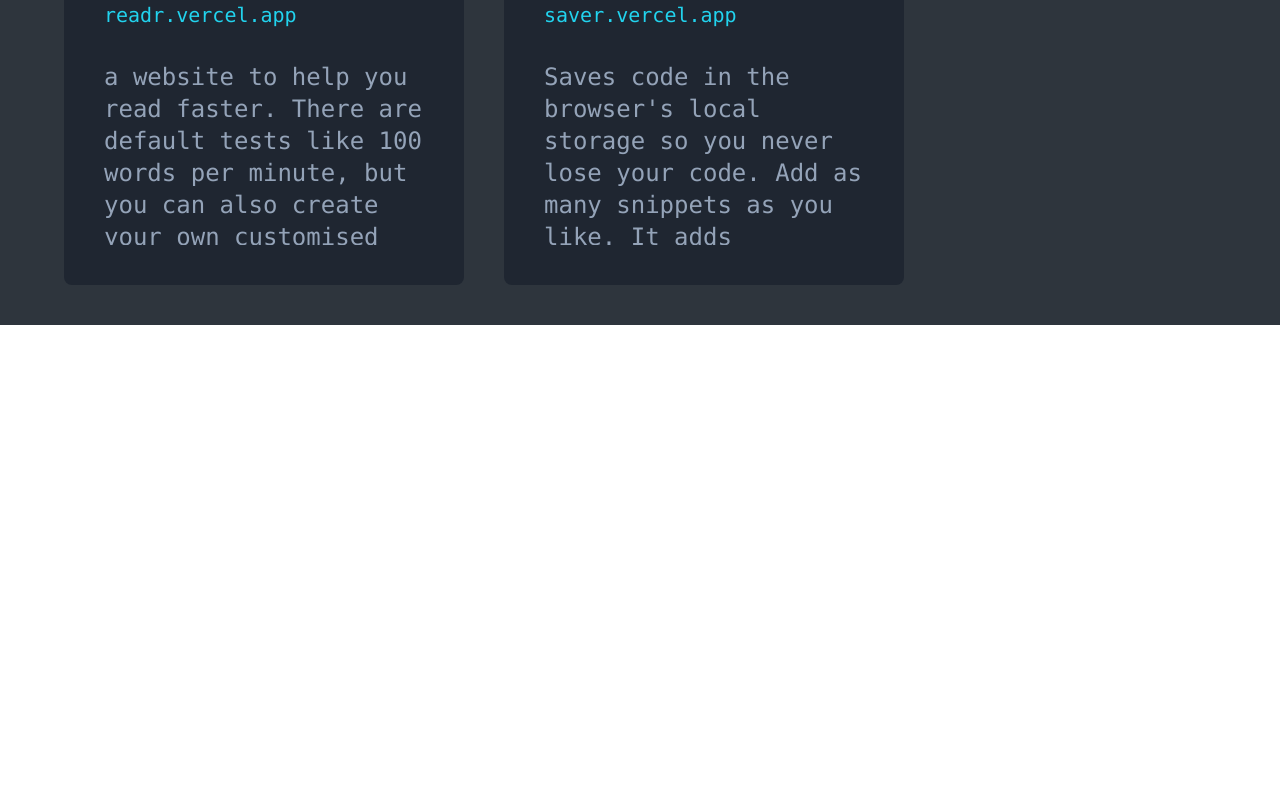
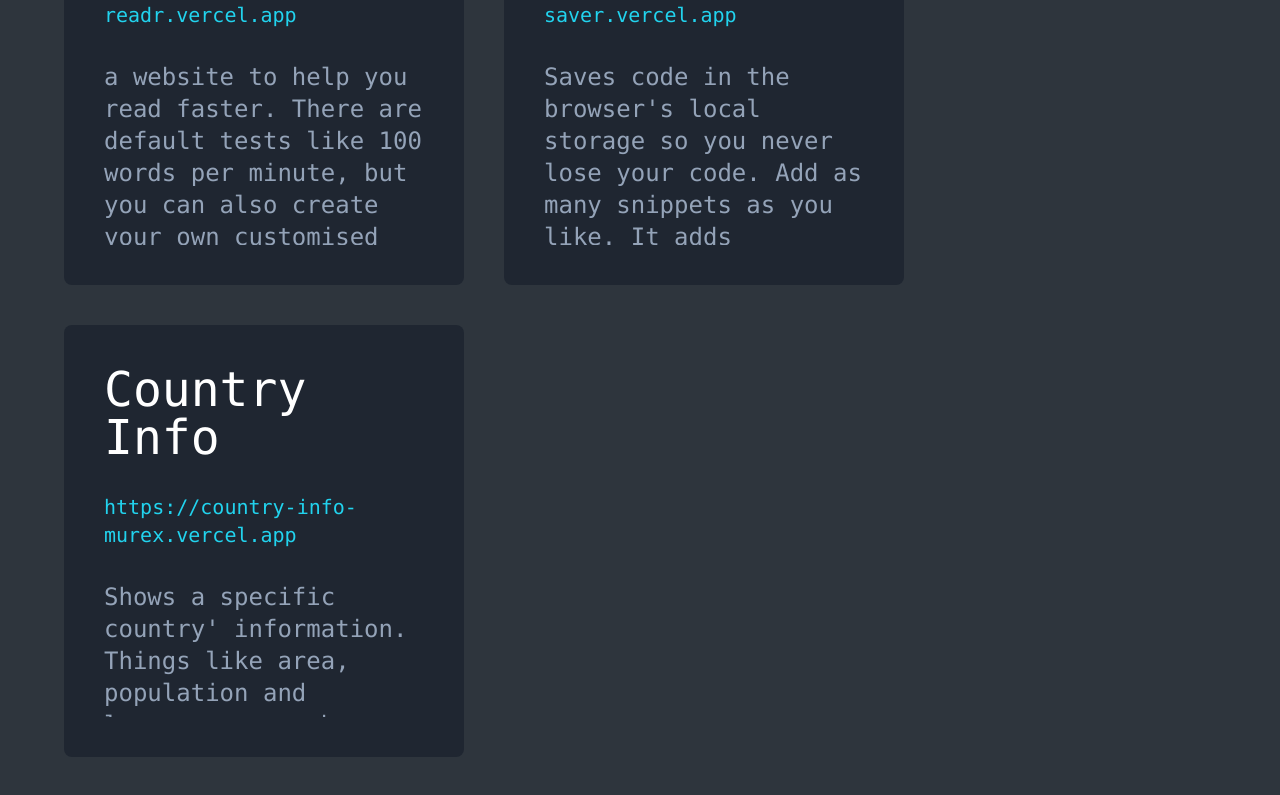
Before and after one commit to chill31/chill31-vercel-website, a Next.js app: page / in a window 1280 px wide. Shown: the part 3507-4302 px from the top of the page. Before the commit the page ends 3832 px from the top, so only its background shows below. Built offline with nearby package versions, Linux system fonts and the light colour scheme.

Commit message:
added project

```diff
--- a/pages/index.js
+++ b/pages/index.js
@@ -196,25 +196,31 @@ export default function Home() {
           <div onClick={() => { open("https://utility-text.vercel.app") }} className="group rounded-lg cursor-pointer p-10 bg-gray-900/50 flex flex-col gap-8 max-w-[calc(95vw-2.5rem)] w-[25rem] hover:!-translate-y-6 focus:!-translate-y-6 !transition-all outline-none max-h-[27rem]" tabIndex="0">
             <span className='group-hover:text-cyan-400 group-focus:text-cyan-400 font-mono text-5xl text-white transition-colors max-mb:text-4xl'>utility-text</span>
             <span className='font-mono text-xl text-cyan-400'>https://utility-text.vercel.app</span>
-            <p className='text-slate-400 text-2xl max-mb:text-xl font-mono overflow-auto'>an npm package designed to help with strings and numbers providing many utility functions</p>
+            <p className='text-slate-400 text-2xl max-mb:text-xl font-mono overflow-auto' tabIndex="-1">an npm package designed to help with strings and numbers providing many utility functions</p>
           </div>
 
           <div onClick={() => { open('https://chill31-todo.vercel.app') }} className="group rounded-lg cursor-pointer p-10 bg-gray-900/50 flex flex-col gap-8 max-w-[calc(95vw-2.5rem)] w-[25rem] hover:!-translate-y-6 focus:!-translate-y-6 !transition-all outline-none max-h-[27rem]" tabIndex="0">
             <span className='group-hover:text-cyan-400 group-focus:text-cyan-400 font-mono text-5xl text-white transition-colors max-mb:text-4xl'>TO-DO</span>
             <span className='font-mono text-xl text-cyan-400'>https://chill31-todo.vercel.app</span>
-            <p className='text-slate-400 text-2xl max-mb:text-xl font-mono overflow-auto'>an advanced todo with editing and groups features to help organise your tasks</p>
+            <p className='text-slate-400 text-2xl max-mb:text-xl font-mono overflow-auto' tabIndex="-1">an advanced todo with editing and groups features to help organise your tasks</p>
           </div>
 
           <div onClick={() => { open('https://speed-readr.vercel.app') }} className="group rounded-lg cursor-pointer p-10 bg-gray-900/50 flex flex-col gap-8 max-w-[calc(95vw-2.5rem)] w-[25rem] hover:!-translate-y-6 focus:!-translate-y-6 !transition-all outline-none max-h-[27rem]" tabIndex="0">
             <span className='group-hover:text-cyan-400 group-focus:text-cyan-400 font-mono text-5xl text-white transition-colors max-mb:text-4xl'>Speed Readr</span>
             <span className='font-mono text-xl text-cyan-400'>https://speed-readr.vercel.app</span>
-            <p className='text-slate-400 text-2xl max-mb:text-xl font-mono overflow-auto'>a website to help you read faster. There are default tests like 100 words per minute, but you can also create your own customised tests.</p>
+            <p className='text-slate-400 text-2xl max-mb:text-xl font-mono overflow-auto' tabIndex="-1">a website to help you read faster. There are default tests like 100 words per minute, but you can also create your own customised tests.</p>
           </div>
 
           <div onClick={() => { open('https://code-saver.vercel.app') }} className="group rounded-lg cursor-pointer p-10 bg-gray-900/50 flex flex-col gap-8 max-w-[calc(95vw-2.5rem)] w-[25rem] hover:!-translate-y-6 focus:!-translate-y-6 !transition-all outline-none max-h-[27rem]" tabIndex="0">
             <span className='group-hover:text-cyan-400 group-focus:text-cyan-400 font-mono text-5xl text-white transition-colors max-mb:text-4xl'>CodeSaver</span>
             <span className='font-mono text-xl text-cyan-400'>https://code-saver.vercel.app</span>
-            <p className='text-slate-400 text-2xl max-mb:text-xl font-mono overflow-auto'>Saves code in the browser&apos;s local storage so you never lose your code. Add as many snippets as you like. It adds highlighting according to the chosen language</p>
+            <p className='text-slate-400 text-2xl max-mb:text-xl font-mono overflow-auto' tabIndex="-1">Saves code in the browser&apos;s local storage so you never lose your code. Add as many snippets as you like. It adds highlighting according to the chosen language</p>
+          </div>
+
+          <div onClick={() => { open('https://country-info-murex.vercel.app') }} className="group rounded-lg cursor-pointer p-10 bg-gray-900/50 flex flex-col gap-8 max-w-[calc(95vw-2.5rem)] w-[25rem] hover:!-translate-y-6 focus:!-translate-y-6 !transition-all outline-none max-h-[27rem]" tabIndex="0">
+            <span className='group-hover:text-cyan-400 group-focus:text-cyan-400 font-mono text-5xl text-white transition-colors max-mb:text-4xl'>Country Info</span>
+            <span className='font-mono text-xl text-cyan-400'>https://country-info-murex.vercel.app</span>
+            <p className='text-slate-400 text-2xl max-mb:text-xl font-mono overflow-auto' tabIndex="-1">Shows a specific country&apos; information. Things like area, population and languages are shown and works in mobile. Ignore the <code>murex</code> in the domain</p>
           </div>
 
         </div>
```
